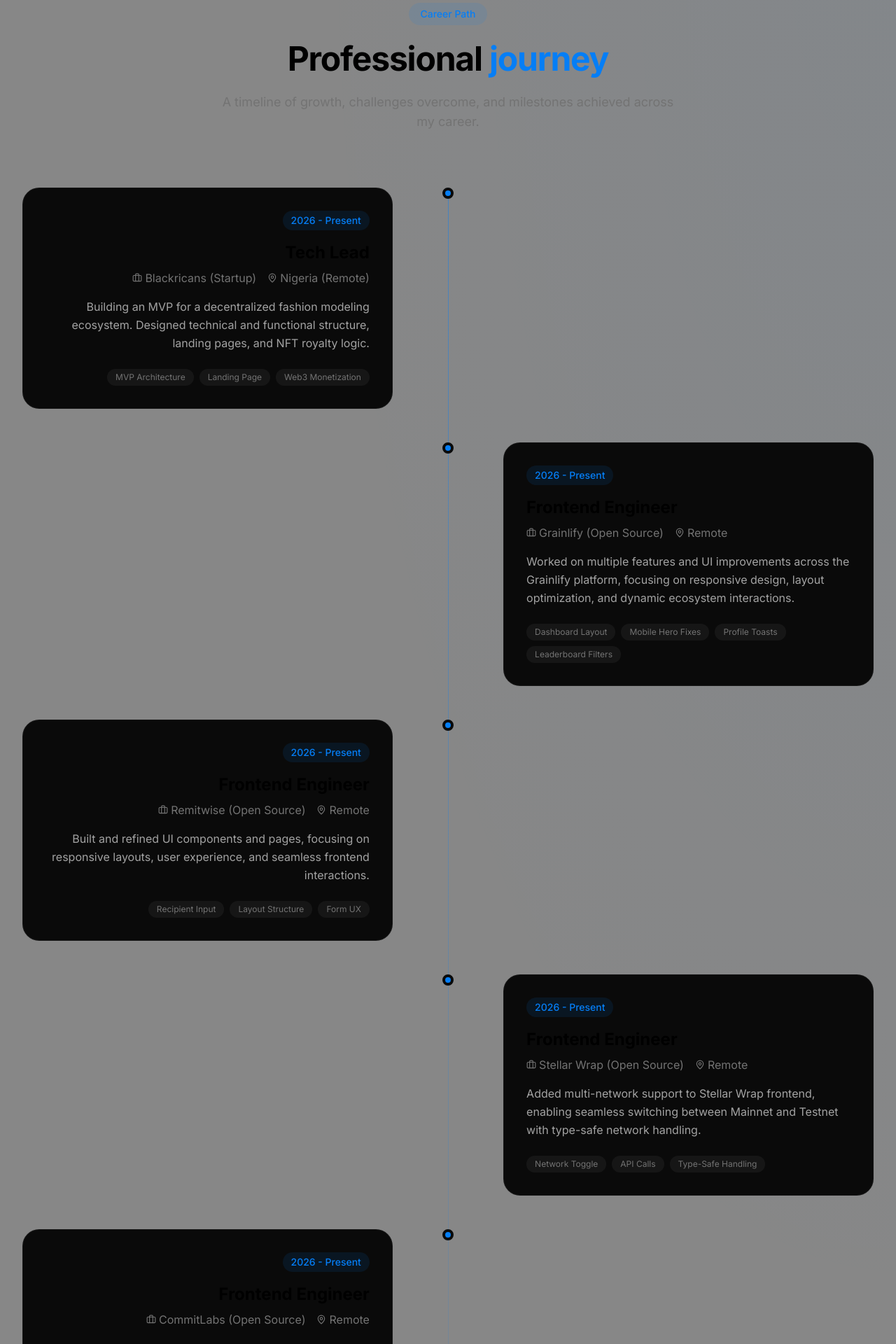
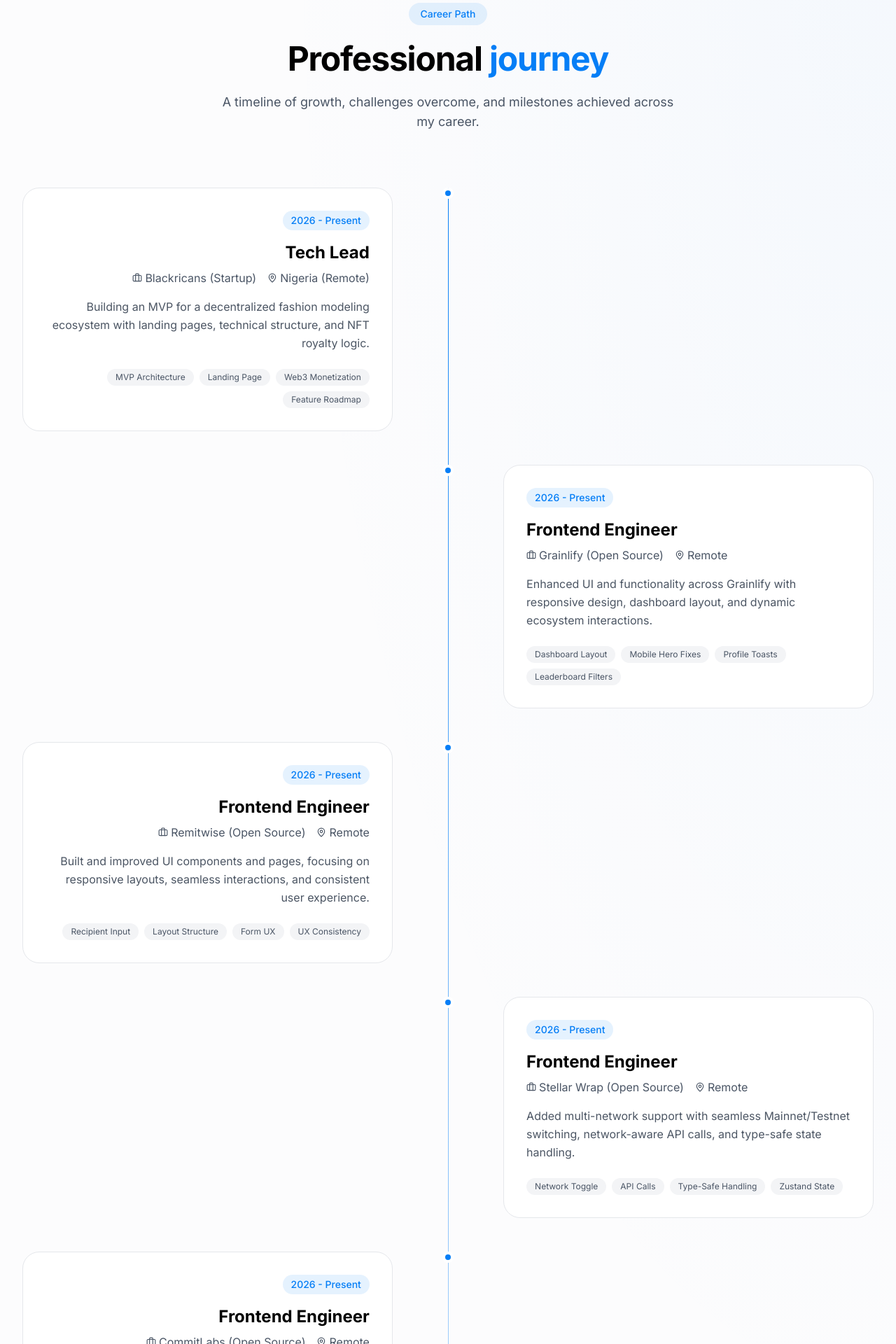
Before and after one commit to MerlinTheWhiz/portfolio, a Next.js app: page / in a window 1280 px wide. Shown: the part 4300-6220 px from the top of the page at 70% size. Built offline with nearby package versions, Linux system fonts and the light colour scheme.

Commit message:
UI tweaks

```diff
--- a/components/sections/Experience.tsx
+++ b/components/sections/Experience.tsx
@@ -1,7 +1,7 @@
 import React from "react";
 import { Briefcase, MapPin } from "lucide-react";
 
-export default function ExperienceSection({ theme = "dark" }) {
+export default function ExperienceSection() {
   const experiences = [
     // Blackricans
     {
@@ -11,8 +11,13 @@
       location: "Nigeria (Remote)",
       period: "2026 - Present",
       description:
-        "Building an MVP for a decentralized fashion modeling ecosystem. Designed technical and functional structure, landing pages, and NFT royalty logic.",
-      highlights: ["MVP Architecture", "Landing Page", "Web3 Monetization"],
+        "Building an MVP for a decentralized fashion modeling ecosystem with landing pages, technical structure, and NFT royalty logic.",
+      highlights: [
+        "MVP Architecture",
+        "Landing Page",
+        "Web3 Monetization",
+        "Feature Roadmap",
+      ],
     },
 
     // Grainlify
@@ -23,7 +28,7 @@
       location: "Remote",
       period: "2026 - Present",
       description:
-        "Worked on multiple features and UI improvements across the Grainlify platform, focusing on responsive design, layout optimization, and dynamic ecosystem interactions.",
+        "Enhanced UI and functionality across Grainlify with responsive design, dashboard layout, and dynamic ecosystem interactions.",
       highlights: [
         "Dashboard Layout",
         "Mobile Hero Fixes",
@@ -40,8 +45,13 @@
       location: "Remote",
       period: "2026 - Present",
       description:
-        "Built and refined UI components and pages, focusing on responsive layouts, user experience, and seamless frontend interactions.",
-      highlights: ["Recipient Input", "Layout Structure", "Form UX"],
+        "Built and improved UI components and pages, focusing on responsive layouts, seamless interactions, and consistent user experience.",
+      highlights: [
+        "Recipient Input",
+        "Layout Structure",
+        "Form UX",
+        "UX Consistency",
+      ],
     },
 
     // Stellar Wrap
@@ -52,8 +62,13 @@
       location: "Remote",
       period: "2026 - Present",
       description:
-        "Added multi-network support to Stellar Wrap frontend, enabling seamless switching between Mainnet and Testnet with type-safe network handling.",
-      highlights: ["Network Toggle", "API Calls", "Type-Safe Handling"],
+        "Added multi-network support with seamless Mainnet/Testnet switching, network-aware API calls, and type-safe state handling.",
+      highlights: [
+        "Network Toggle",
+        "API Calls",
+        "Type-Safe Handling",
+        "Zustand State",
+      ],
     },
 
     // CommitLabs
@@ -64,7 +79,7 @@
       location: "Remote",
       period: "2026 - Present",
       description:
-        "Built a responsive Hero Section with animations and composed the Commitment Marketplace page using existing components, matching Figma design and implementing page-level state for filters and pagination.",
+        "Built responsive Hero Section with animations and composed Commitment Marketplace page using existing components with page-level state.",
       highlights: [
         "Hero Section",
         "Marketplace Page",
@@ -81,8 +96,13 @@
       location: "Remote",
       period: "2026 - Present",
       description:
-        "Implemented a reusable UI component library for SkillSphere, ensuring dark-mode compatibility and scalable design.",
-      highlights: ["Props Components", "States Handling", "Reusable UI"],
+        "Implemented a reusable UI component library with dark-mode support and scalable props-driven components for consistent design.",
+      highlights: [
+        "Props Components",
+        "States Handling",
+        "Reusable UI",
+        "Dark Mode Support",
+      ],
     },
 
     // Stellar-Guilds Landing Page
@@ -93,38 +113,30 @@
       location: "Remote",
       period: "2026 - Present",
       description:
-        "Implemented high-performance, animated particle background for the Stellar-Guilds landing page, improving visual appeal without impacting performance.",
+        "Developed high-performance particle background with smooth animations and responsive design, enhancing visual appeal without impacting performance.",
       highlights: [
         "Particle Animation",
         "Optimized Performance",
         "Responsive UI",
+        "Smooth Animations",
       ],
     },
   ];
 
   return (
-    <section
-      id="experience"
-      className={`py-32 relative ${
-        theme === "dark" ? "bg-[#111111]/50" : "bg-gray-50/50"
-      }`}
-    >
+    <section id="experience" className="py-32 relative bg-background-card/50">
       <div className="absolute inset-0 bg-[radial-gradient(ellipse_at_top_right,rgba(5,126,246,0.03),transparent_50%)]" />
 
       <div className="max-w-7xl mx-auto px-6 lg:px-8 relative z-10">
         <div className="text-center mb-20">
-          <span className="inline-block px-4 py-1.5 bg-[#057ef6]/10 text-[#057ef6] text-sm font-medium rounded-full mb-6">
+          <span className="inline-block px-4 py-1.5 bg-accent-primary/10 text-accent-primary text-sm font-medium rounded-full mb-6">
             Career Path
           </span>
           <h2 className="text-4xl sm:text-5xl font-bold tracking-tight">
             Professional
-            <span className="text-[#057ef6]"> journey</span>
+            <span className="text-accent-primary"> journey</span>
           </h2>
-          <p
-            className={`mt-6 text-lg max-w-2xl mx-auto ${
-              theme === "dark" ? "text-[#737373]" : "text-gray-600"
-            }`}
-          >
+          <p className="mt-6 text-lg max-w-2xl mx-auto text-text-muted">
             A timeline of growth, challenges overcome, and milestones achieved
             across my career.
           </p>
@@ -133,7 +145,7 @@
         {/* Timeline */}
         <div className="relative">
           {/* Center Line */}
-          <div className="absolute left-8 lg:left-1/2 top-0 bottom-0 w-px bg-gradient-to-b from-[#057ef6]/50 via-[#057ef6]/20 to-transparent" />
+          <div className="absolute left-8 lg:left-1/2 top-0 bottom-0 w-px bg-linear-to-b from-accent-primary text-accent-primary/50 via-accent-primtext-accent-primary/20 to-transparent" />
 
           <div className="space-y-12">
             {experiences.map((exp, index) => (
@@ -144,11 +156,7 @@
                 }`}
               >
                 {/* Timeline Dot */}
-                <div
-                  className={`absolute left-8 lg:left-1/2 -translate-x-1/2 w-4 h-4 rounded-full bg-[#057ef6] border-4 z-10 ${
-                    theme === "dark" ? "border-[#0a0a0a]" : "border-white"
-                  }`}
-                />
+                <div className="absolute left-8 lg:left-1/2 -translate-x-1/2 w-4 h-4 rounded-full bg-accent-primary border-4 border-background z-10" />
 
                 {/* Content */}
                 <div
@@ -157,22 +165,19 @@
                   } pl-16 lg:pl-0`}
                 >
                   <div
-                    className={`group p-8 rounded-3xl border transition-all duration-500 ${
-                      theme === "dark"
-                        ? "bg-[#0a0a0a] border-white/5 hover:border-[#057ef6]/20"
-                        : "bg-white border-gray-200 hover:border-[#057ef6]/40"
+                    className={`group p-8 rounded-3xl border transition-all duration-500 border-border-default hover:border-accent-primary/40
+                    bg-background text-accent-primary/40"
                     } ${index % 2 === 0 ? "lg:text-right" : ""}`}
                   >
-                    <span className="inline-block px-3 py-1 rounded-full bg-[#057ef6]/10 text-[#057ef6] text-sm font-medium mb-4">
+                    <span className="inline-block px-3 py-1 rounded-full bg-accent-primary/10 text-accent-primary text-sm font-medium mb-4">
                       {exp.period}
                     </span>
-                    <h3 className="text-2xl font-bold mb-2 group-hover:text-[#057ef6] transition-colors duration-300">
+                    <h3 className="text-2xl font-bold mb-2 group-hover:text-accent-primary transition-colors duration-300">
                       {exp.role}
                     </h3>
                     <div
-                      className={`flex items-center gap-4 mb-4 ${
-                        theme === "dark" ? "text-[#737373]" : "text-gray-600"
-                      } ${index % 2 === 0 ? "lg:justify-end" : ""}`}
+                      className={`flex items-center gap-4 mb-4 text-text-muted
+                        ${index % 2 === 0 ? "lg:justify-end" : ""}`}
                     >
                       <div className="flex items-center gap-1">
                         <Briefcase size={14} />
@@ -183,11 +188,7 @@
                         <span>{exp.location}</span>
                       </div>
                     </div>
-                    <p
-                      className={`mb-6 leading-relaxed ${
-                        theme === "dark" ? "text-[#a3a3a3]" : "text-gray-600"
-                      }`}
-                    >
+                    <p className="mb-6 leading-relaxed text-text-secondary">
                       {exp.description}
                     </p>
                     <div
@@ -198,11 +199,7 @@
                       {exp.highlights.map((highlight) => (
                         <span
                           key={highlight}
-                          className={`px-3 py-1 rounded-full text-xs ${
-                            theme === "dark"
-                              ? "bg-white/5 text-[#737373]"
-                              : "bg-gray-100 text-gray-600"
-                          }`}
+                          className="px-3 py-1 rounded-full text-xs bg-gray-100 dark:bg-white/5 text-text-muted"
                         >
                           {highlight}
                         </span>
--- a/components/sections/Projects.tsx
+++ b/components/sections/Projects.tsx
@@ -77,7 +77,7 @@
                     {project.tags.map((tag) => (
                       <span
                         key={tag}
-                        className="px-3 py-1 rounded-full text-xs bg-gray-100 dark:bg-white/10 text-text-secondary"
+                        className="px-3 py-1 rounded-full text-xs bg-gray-100 dark:bg-white/5 text-text-secondary"
                       >
                         {tag}
                       </span>
```
